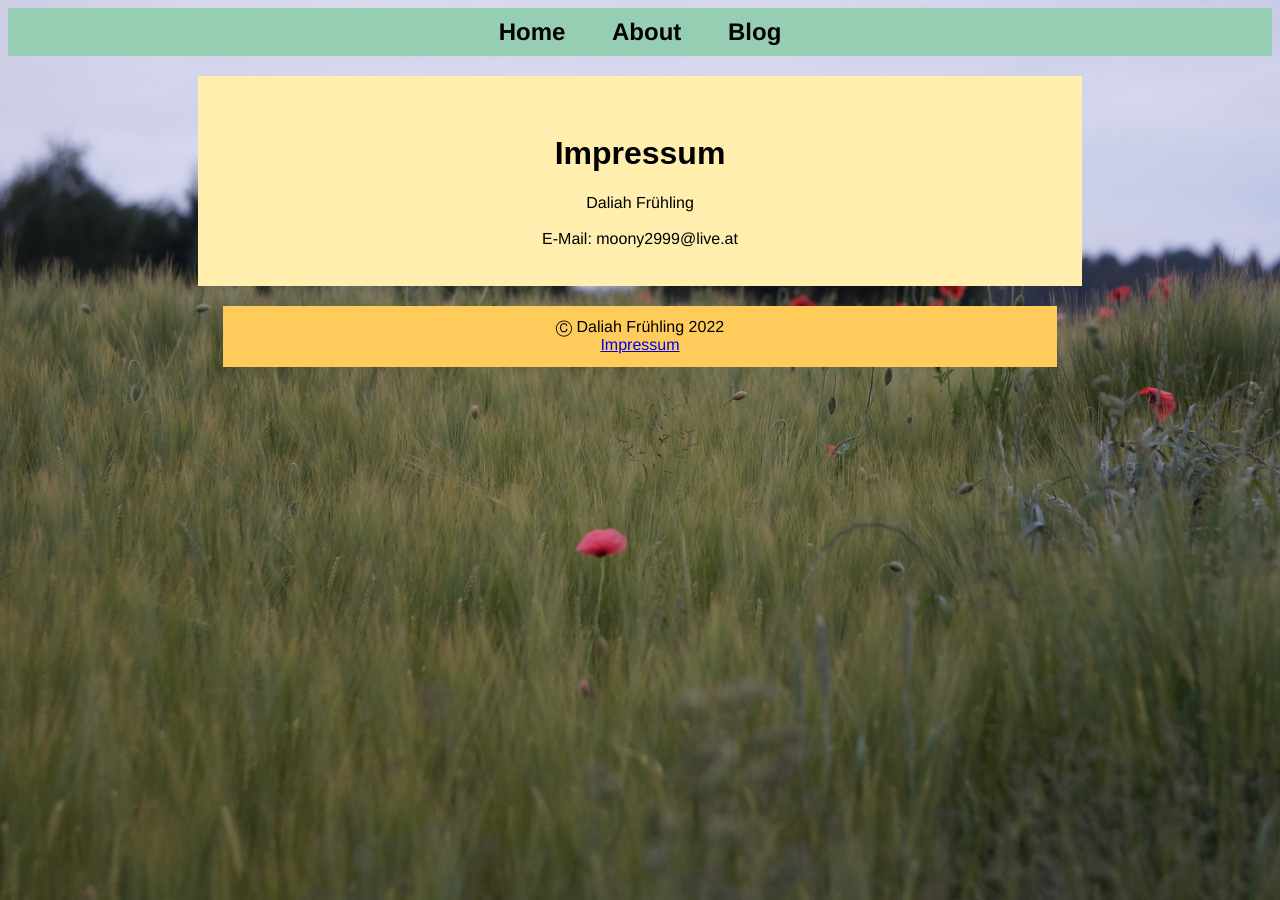
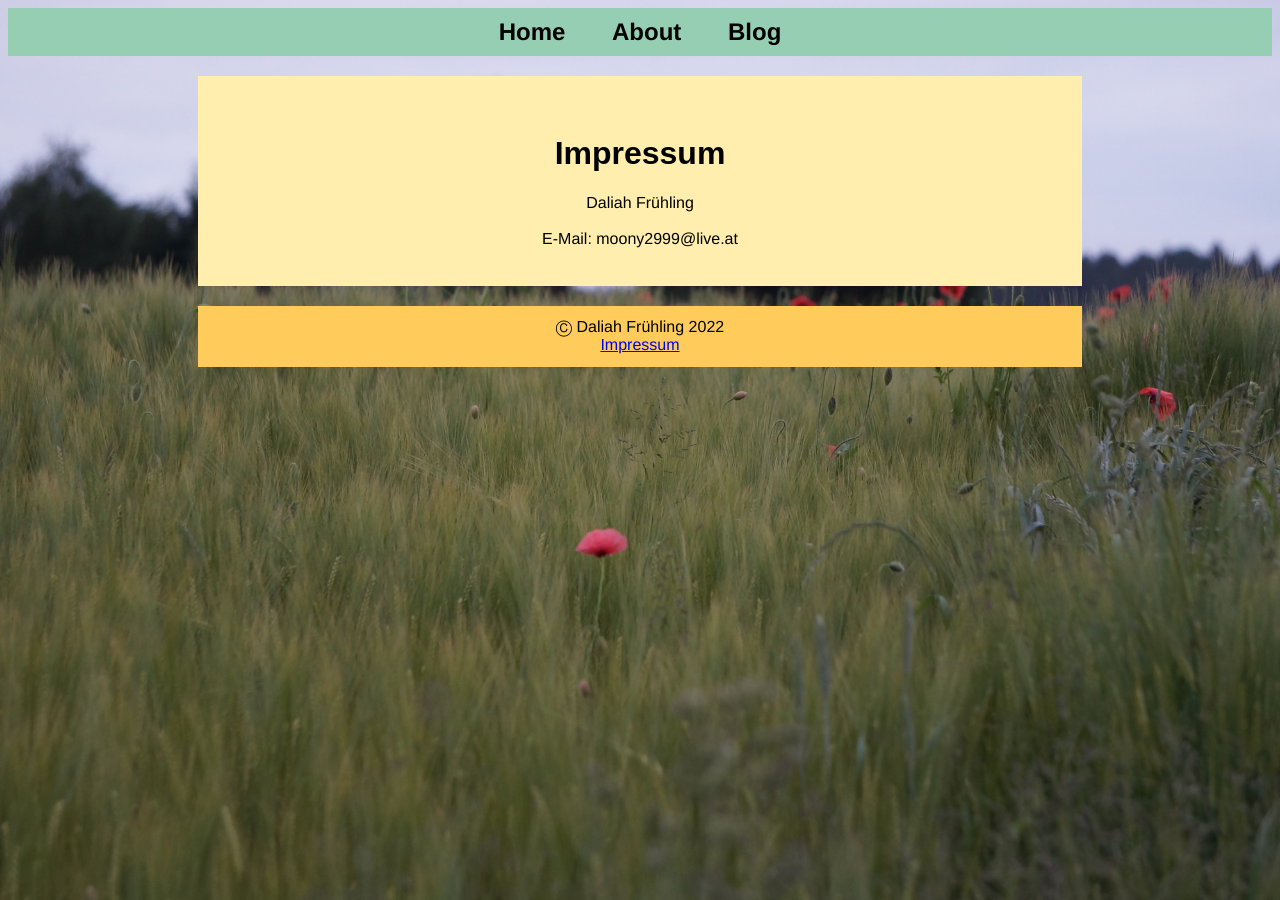
Before and after one commit to grundlbert/blog, a Jekyll site: the page built from impressum.md, in a window 1280 px wide. Built offline with Jekyll 4.4.1, drawn with Linux system fonts in a browser that asks for light colours; our own code applies the rules of GitHub Pages for plain Markdown files.

Commit message:
footer width

```diff
--- a/_sass/main.scss
+++ b/_sass/main.scss
@@ -83,7 +83,7 @@ footer p{
   width: 60%;
   background-color: #FFCC5C;
   margin: 20px auto 0px auto;
-  padding: calc(1%) calc(3%);
+  padding: calc(1%) calc(5%);
 //  margin-left: auto;
 //  margin-right: auto;
 //  padding-right:40px;
```
